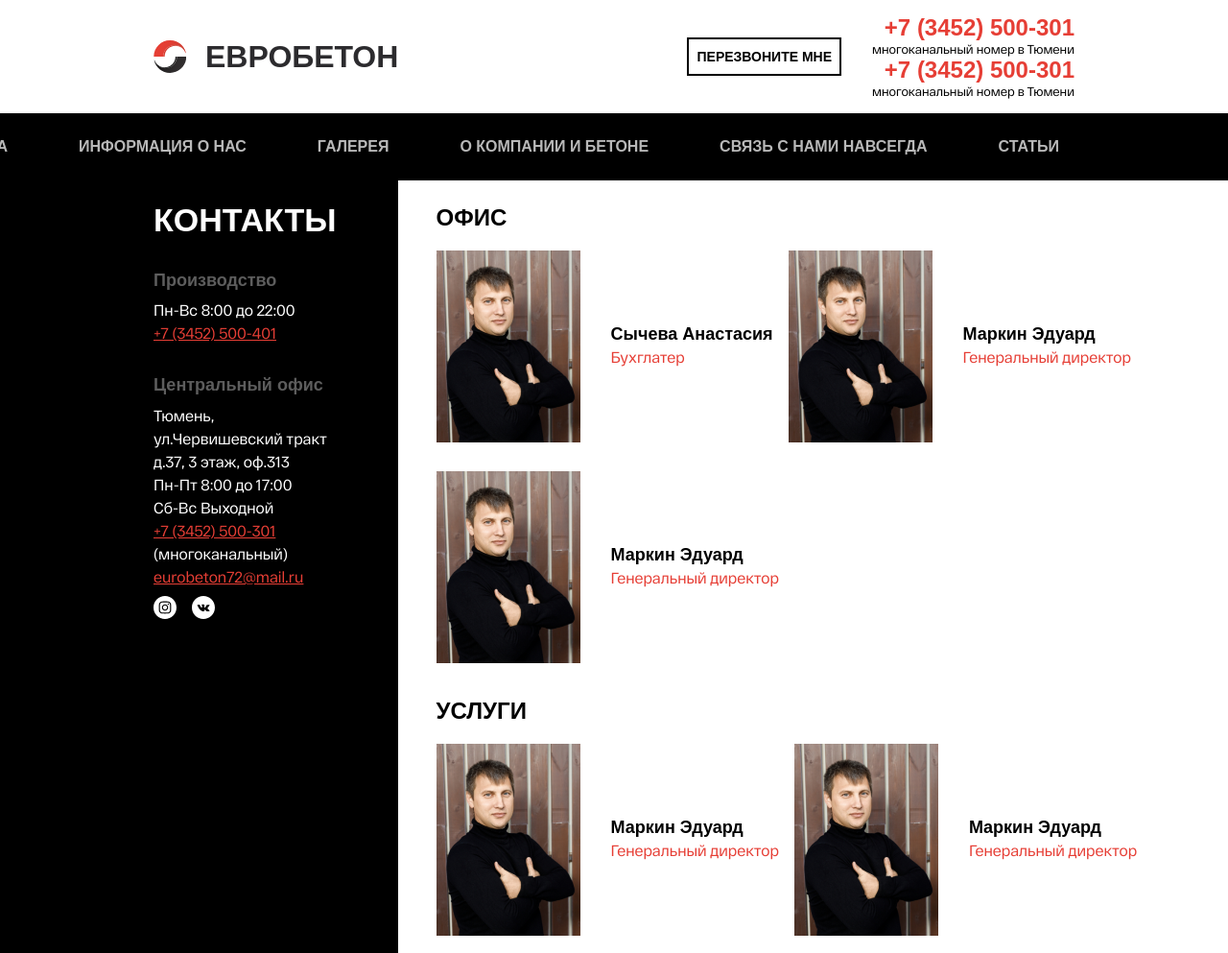
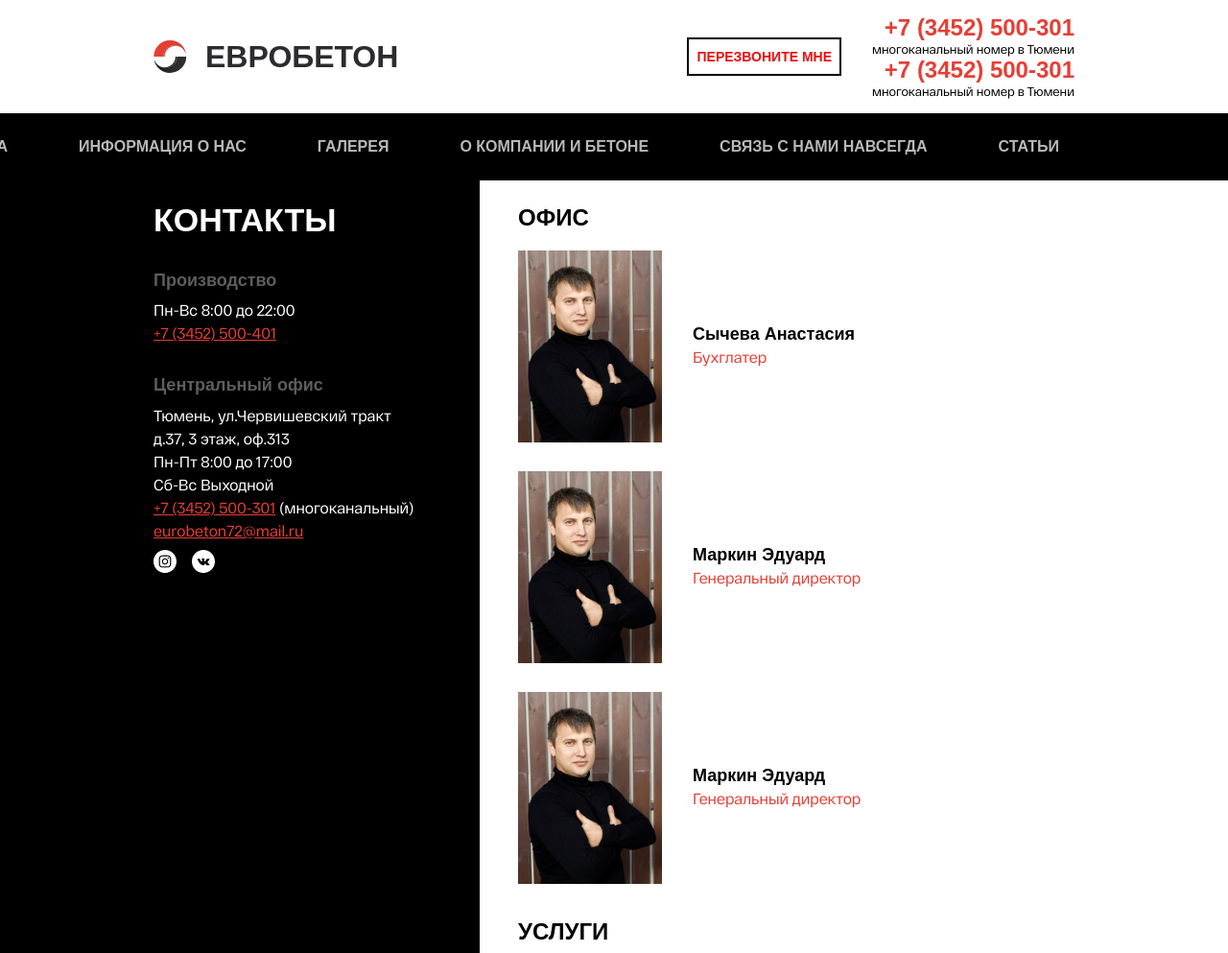
Before and after one commit to FAMng/sw-academy-conflicts2.0, a plain HTML site: page src/index.html in a window 1280 px wide. Shown: the top 993 px of the page at 96% size. Drawn offline with Linux system fonts and the light colour scheme; files whose address does not match are found by name; a web font is replaced by a local one.

Commit message:
1: изменяет файл index и style

```diff
--- a/src/css/style.css
+++ b/src/css/style.css
@@ -77,7 +77,7 @@ html,body{
 .header__btn-callback{
     border: 2px solid #000;
     background: #ffff;
-    color: #000;
+    color: #e71010;
     font-size: 14px;
     white-space : nowrap;
 }
@@ -229,6 +229,7 @@ html,body{
     align-items: flex-start;
     gap: 16px;
     align-self: stretch;
+    width: 700px;
 }
 .contacts__people-office-title{
     font-family: "RF Dewi Expanded", sans-serif;
@@ -425,6 +426,7 @@ html,body{
     .contacts__people-office-items {
         flex-direction: row;
         flex-wrap: wrap;
+
         gap: 30px 16px;
     }
     .contacts{
```
